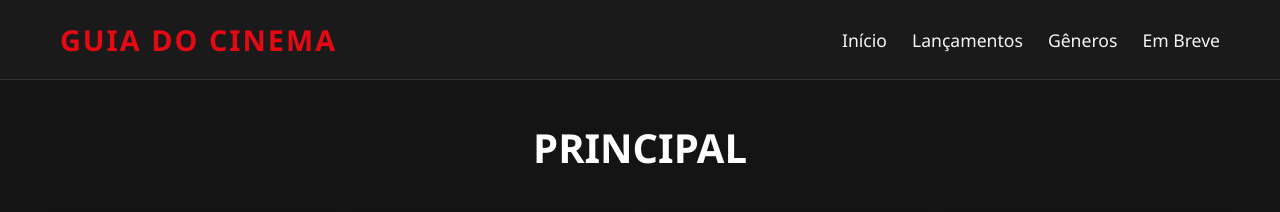
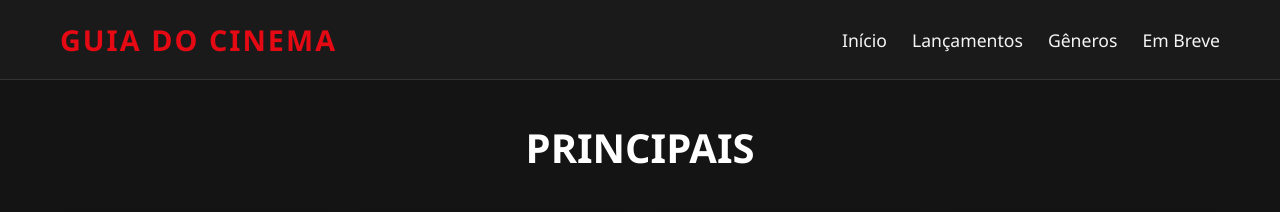
Before and after one commit to Wellxp32/Guia-do-Cinema, a plain HTML site: page index.html in a window 1280 px wide. Shown: the top 212 px of the page. Drawn offline with Linux system fonts and the light colour scheme; grey boxes are pictures that could not be loaded.

Commit message:
Atualizar o index.html

```diff
--- a/index.html
+++ b/index.html
@@ -25,7 +25,7 @@
     <main>
         <section class="destaques">
             <div class="container">
-                <h2>PRINCIPAL</h2>
+                <h2>PRINCIPAIS</h2>
                 <div class="filmes-grid">
 
                     <div class="filme-card">
```
